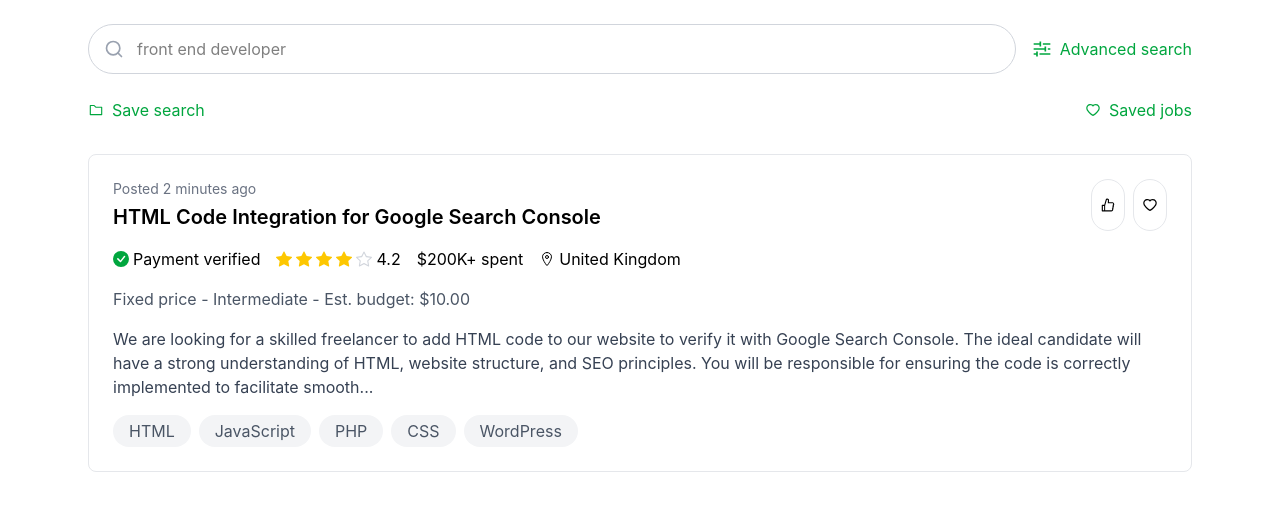
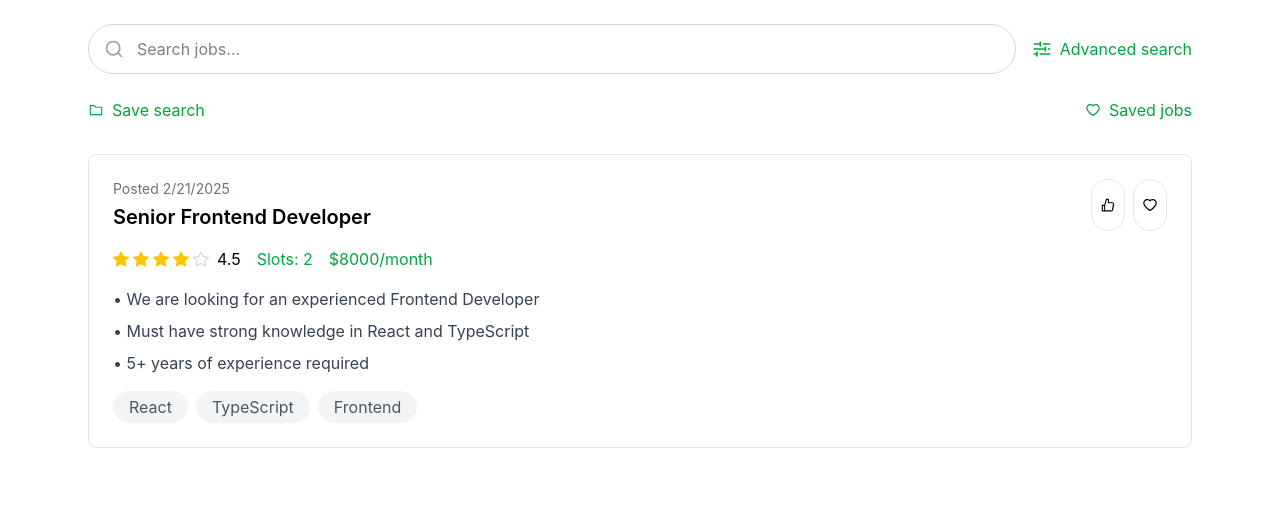
Before and after one commit to memeett/icp, a React (Vite) app in the folder src/projcet_frontend/: page /testing/lo in a window 1280 px wide. Shown: the top 510 px of the page. Built offline with nearby package versions, Linux system fonts and the light colour scheme.

Commit message:
add design

```diff
--- a/src/projcet_frontend/src/Pages/SearchPage/SearchPage.tsx
+++ b/src/projcet_frontend/src/Pages/SearchPage/SearchPage.tsx
@@ -5,40 +5,47 @@ import { AiOutlineFolder, AiOutlineHeart, AiOutlineLike } from 'react-icons/ai';
 import { IoLocationOutline } from 'react-icons/io5';
 import { BsCheckCircleFill, BsStar, BsStarFill } from 'react-icons/bs';
 
-interface JobPost {
-  id: number;
-  title: string;
-  timePosted: string;
-  paymentVerified: boolean;
-  rating: number;
-  spent: string;
-  location: string;
-  price: string;
-  level: string;
-  budget: string;
-  description: string;
-  skills: string[];
+interface JobCategory {
+    id: string;
+    jobCategoryName: string;
+}
+
+interface Job {
+    id: string;
+    jobName: string;
+    jobDescription: string[];
+    jobSalary: number;
+    jobRating: number;
+    jobTags: JobCategory[];
+    jobSlots: number;
+    createdAt: number;
+    updatedAt: number;
 }
 
 const SearchPage: React.FC = () => {
   const [searchQuery, setSearchQuery] = useState('');
 
-  const jobPosts: JobPost[] = [
+  const jobs: Job[] = [
     {
-      id: 1,
-      title: 'HTML Code Integration for Google Search Console',
-      timePosted: '2 minutes ago',
-      paymentVerified: true,
-      rating: 4.2,
-      spent: '$200K+',
-      location: 'United Kingdom',
-      price: 'Fixed price',
-      level: 'Intermediate',
-      budget: '$10.00',
-      description: 'We are looking for a skilled freelancer to add HTML code to our website to verify it with Google Search Console. The ideal candidate will have a strong understanding of HTML, website structure, and SEO principles. You will be responsible for ensuring the code is correctly implemented to facilitate smooth...',
-      skills: ['HTML', 'JavaScript', 'PHP', 'CSS', 'WordPress']
+      id: "1",
+      jobName: "Senior Frontend Developer",
+      jobDescription: [
+        "We are looking for an experienced Frontend Developer",
+        "Must have strong knowledge in React and TypeScript",
+        "5+ years of experience required"
+      ],
+      jobSalary: 8000,
+      jobRating: 4.5,
+      jobTags: [
+        { id: "1", jobCategoryName: "React" },
+        { id: "2", jobCategoryName: "TypeScript" },
+        { id: "3", jobCategoryName: "Frontend" }
+      ],
+      jobSlots: 2,
+      createdAt: Date.now(),
+      updatedAt: Date.now()
     },
-
+    // Add more jobs as needed
   ];
 
   return (
@@ -50,18 +57,18 @@ const SearchPage: React.FC = () => {
             type="text"
             value={searchQuery}
             onChange={(e) => setSearchQuery(e.target.value)}
-            placeholder="front end developer"
-            className="w-full px-12 py-3 rounded-full border border-gray-300"
+            placeholder="Search jobs..."
+            className="w-full px-12 py-3 rounded-full border border-gray-300 focus:ring-2 focus:ring-green-500 focus:border-transparent transition duration-200"
           />
           <FiSearch className="absolute left-4 top-1/2 -translate-y-1/2 text-gray-400 text-xl" />
           {searchQuery && (
             <FiX
-              className="absolute right-4 top-1/2 -translate-y-1/2 text-gray-400 text-xl cursor-pointer"
+              className="absolute right-4 top-1/2 -translate-y-1/2 text-gray-400 text-xl cursor-pointer hover:text-gray-600"
               onClick={() => setSearchQuery('')}
             />
           )}
         </div>
-        <button className="flex items-center gap-2 text-green-600">
+        <button className="flex items-center gap-2 text-green-600 hover:text-green-700 transition duration-200">
           <BiSlider className="text-xl" />
           <span>Advanced search</span>
         </button>
@@ -69,11 +76,11 @@ const SearchPage: React.FC = () => {
 
       {/* Save Search and Saved Jobs */}
       <div className="flex justify-between mb-8">
-        <button className="flex items-center gap-2 text-green-600">
+        <button className="flex items-center gap-2 text-green-600 hover:text-green-700 transition duration-200">
           <AiOutlineFolder />
           <span>Save search</span>
         </button>
-        <button className="flex items-center gap-2 text-green-600">
+        <button className="flex items-center gap-2 text-green-600 hover:text-green-700 transition duration-200">
           <AiOutlineHeart />
           <span>Saved jobs</span>
         </button>
@@ -81,58 +88,53 @@ const SearchPage: React.FC = () => {
 
       {/* Job Posts */}
       <div className="space-y-6">
-        {jobPosts.map((job) => (
-          <div key={job.id} className="border border-gray-200 rounded-lg p-6">
+        {jobs.map((job) => (
+          <div key={job.id} className="border border-gray-200 rounded-lg p-6 hover:shadow-lg transition duration-300 cursor-pointer group">
             <div className="flex justify-between mb-4">
               <div>
-                <p className="text-gray-500 text-sm">Posted {job.timePosted}</p>
-                <h2 className="text-xl font-semibold mt-1">{job.title}</h2>
+                <p className="text-gray-500 text-sm">
+                  Posted {new Date(job.createdAt).toLocaleDateString()}
+                </p>
+                <h2 className="text-xl font-semibold mt-1 group-hover:text-green-600 transition duration-200">
+                  {job.jobName}
+                </h2>
               </div>
               <div className="flex gap-2">
-                <button className="p-2 rounded-full border border-gray-200">
-                  <AiOutlineLike />
+                <button className="p-2 rounded-full border border-gray-200 hover:bg-green-50 hover:border-green-500 transition duration-200">
+                  <AiOutlineLike className="group-hover:text-green-600" />
                 </button>
-                <button className="p-2 rounded-full border border-gray-200">
-                  <AiOutlineHeart />
+                <button className="p-2 rounded-full border border-gray-200 hover:bg-green-50 hover:border-green-500 transition duration-200">
+                  <AiOutlineHeart className="group-hover:text-green-600" />
                 </button>
               </div>
             </div>
 
             <div className="flex items-center gap-4 mb-4">
-              {job.paymentVerified && (
-                <div className="flex items-center gap-1">
-                  <BsCheckCircleFill className="text-green-600" />
-                  <span>Payment verified</span>
-                </div>
-              )}
               <div className="flex items-center gap-1">
                 {[...Array(5)].map((_, i) => (
-                  i < Math.floor(job.rating) ?
+                  i < Math.floor(job.jobRating) ?
                     <BsStarFill key={i} className="text-yellow-400" /> :
                     <BsStar key={i} className="text-gray-300" />
                 ))}
-                <span>{job.rating}</span>
+                <span className="ml-1">{job.jobRating}</span>
               </div>
-              <span>{job.spent} spent</span>
-              <div className="flex items-center gap-1">
-                <IoLocationOutline />
-                <span>{job.location}</span>
-              </div>
+              <span className="text-green-600">Slots: {job.jobSlots}</span>
+              <span className="text-green-600">${job.jobSalary}/month</span>
             </div>
 
-            <p className="text-gray-600 mb-4">
-              {job.price} - {job.level} - Est. budget: {job.budget}
-            </p>
+            <div className="mb-4">
+              {job.jobDescription.map((desc, index) => (
+                <p key={index} className="text-gray-700 mb-2">• {desc}</p>
+              ))}
+            </div>
 
-            <p className="text-gray-700 mb-4">{job.description}</p>
-
-            <div className="flex gap-2">
-              {job.skills.map((skill) => (
+            <div className="flex flex-wrap gap-2">
+              {job.jobTags.map((tag) => (
                 <span
-                  key={skill}
-                  className="px-4 py-1 bg-gray-100 rounded-full text-gray-600"
+                  key={tag.id}
+                  className="px-4 py-1 bg-gray-100 rounded-full text-gray-600 hover:bg-green-100 hover:text-green-700 transition duration-200"
                 >
-                  {skill}
+                  {tag.jobCategoryName}
                 </span>
               ))}
             </div>
```
